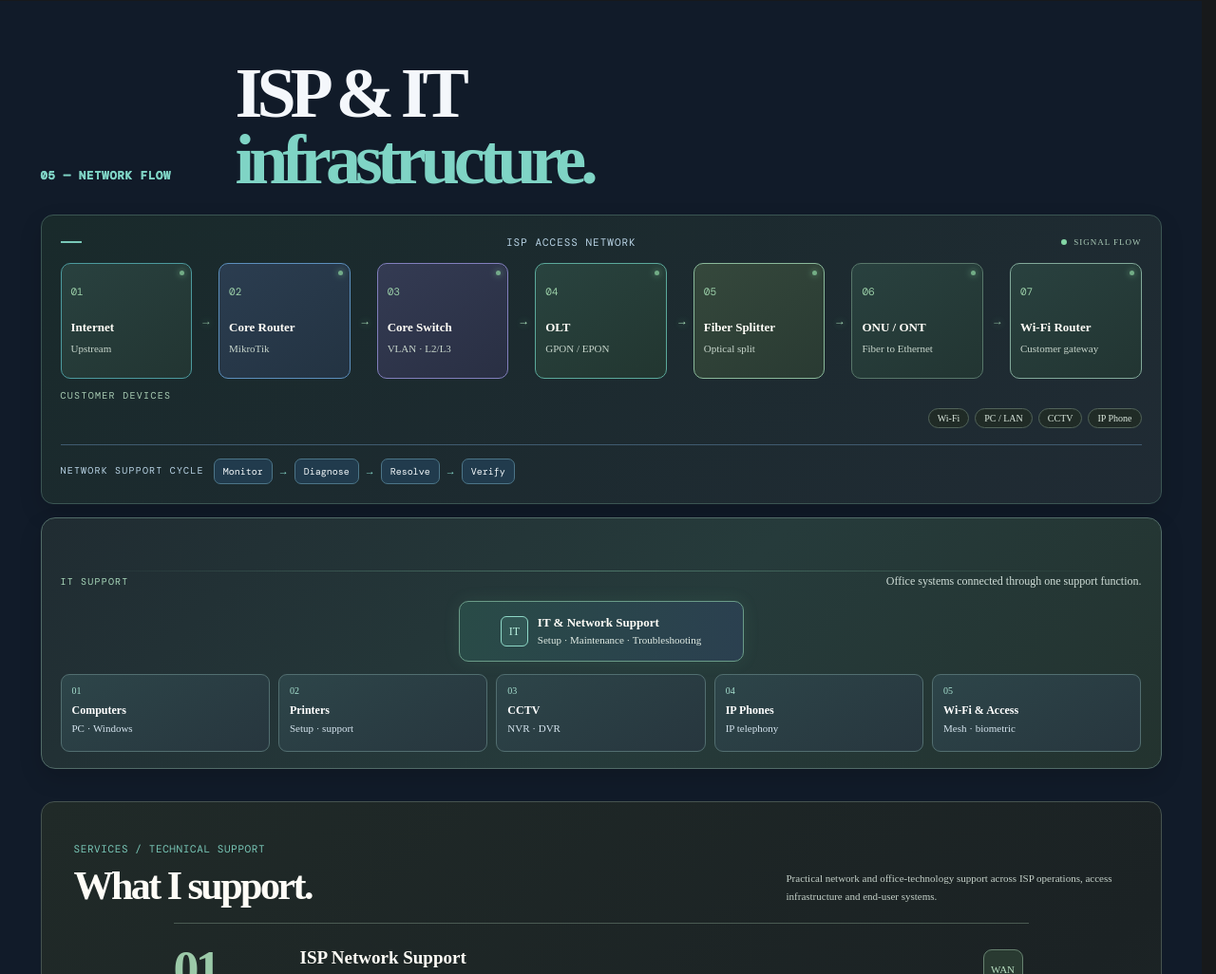
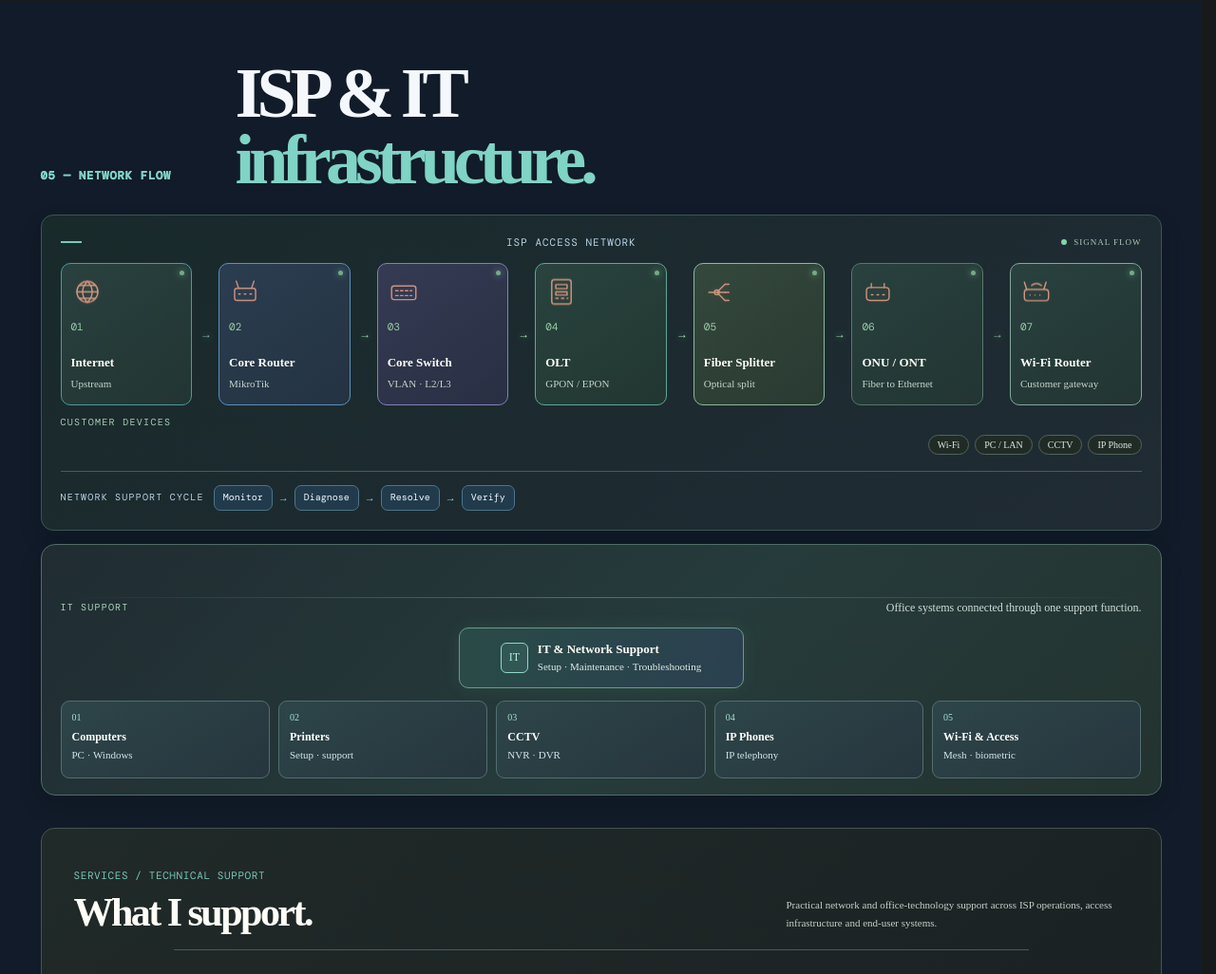
Before and after one commit to farhanahmedturjoy/farhanahmedportfolio, a plain HTML site: page index.html in a window 1280 px wide. Shown: the part 2950-3976 px from the top of the page at 95% size. Drawn offline with nearby package versions, Linux system fonts and the light colour scheme; a web font is replaced by a local one.

Commit message:
Turn network topology equipment into animated icons

```diff
--- a/index.html
+++ b/index.html
@@ -2507,6 +2507,46 @@ html body .btn { font-size: 13px !important; }
 }
 </style>
 
+
+<style id="animated-topology-icons">
+.topology-flow .node{position:relative}
+.topology-flow .node .topology-icon{
+  display:block;width:34px;height:34px;margin:0 0 12px;
+  fill:none;stroke:#f0a58c;stroke-width:1.65;stroke-linecap:round;stroke-linejoin:round;
+  filter:drop-shadow(0 0 5px rgba(240,165,140,.12));
+  animation:topologyIconBreathe 3.2s ease-in-out infinite;
+}
+.topology-flow .node:nth-of-type(3n) .topology-icon{animation-delay:.45s}
+.topology-flow .node:nth-of-type(3n + 1) .topology-icon{animation-delay:.9s}
+.topology-flow .node:hover .topology-icon{stroke:#fff1e8;filter:drop-shadow(0 0 8px rgba(240,165,140,.5))}
+.topology-flow>i{animation:topologySignal 1.7s ease-in-out infinite}
+.topology-flow>i:nth-of-type(2){animation-delay:.2s}
+.topology-flow>i:nth-of-type(3){animation-delay:.4s}
+.topology-flow>i:nth-of-type(4){animation-delay:.6s}
+.topology-flow>i:nth-of-type(5){animation-delay:.8s}
+.topology-flow>i:nth-of-type(6){animation-delay:1s}
+@keyframes topologyIconBreathe{
+  0%,100%{transform:translateY(0);opacity:.82}
+  50%{transform:translateY(-2px);opacity:1}
+}
+@keyframes topologySignal{
+  0%,100%{opacity:.48}
+  50%{opacity:1;text-shadow:0 0 9px rgba(233,154,126,.75)}
+}
+@media(max-width:780px){
+  .topology-flow .node{padding-left:62px}
+  .topology-flow .node .topology-icon{
+    position:absolute;left:15px;top:50%;width:30px;height:30px;margin:0;
+    transform:translateY(-50%);
+  }
+  .topology-flow .node b{left:52px;top:50%;width:21px;height:21px;font-size:9px}
+  .topology-flow .node strong,.topology-flow .node small{margin-left:22px}
+}
+@media(prefers-reduced-motion:reduce){
+  .topology-flow .node .topology-icon,.topology-flow>i{animation:none!important}
+}
+</style>
+
 </head>
 <body>
 <header><div class="wrap"><nav><a class="logo" href="#home">F<b>.</b>A</a><button class="menu-toggle" id="menuToggle" type="button" aria-label="Open navigation menu" aria-expanded="false" aria-controls="siteLinks"><span></span><span></span><span></span></button><div class="links" id="siteLinks"><a href="#profile">Profile</a><a href="#experience">Experience</a><a href="#projects">Projects</a><a href="#skills">Capabilities</a><a href="#education">Education</a><a href="#contact">Contact ↗</a></div><span class="navnote small">PORTFOLIO / 2026</span></nav></div></header>
@@ -2549,13 +2589,13 @@ html body .btn { font-size: 13px !important; }
   <div class="topology-panel reveal">
     <div class="topology-label mono">ISP access network <span class="topology-live"><i></i> SIGNAL FLOW</span></div>
     <div class="topology-flow topology-flow-redesigned" aria-label="Internet connects to core router, core switch, OLT, fiber splitter, ONU, and customer Wi-Fi router">
-      <div class="node"><b>01</b><strong>Internet</strong><small>Upstream</small></div><i aria-hidden="true">→</i>
-      <div class="node"><b>02</b><strong>Core Router</strong><small>MikroTik</small></div><i aria-hidden="true">→</i>
-      <div class="node"><b>03</b><strong>Core Switch</strong><small>VLAN · L2/L3</small></div><i aria-hidden="true">→</i>
-      <div class="node"><b>04</b><strong>OLT</strong><small>GPON / EPON</small></div><i aria-hidden="true">→</i>
-      <div class="node"><b>05</b><strong>Fiber Splitter</strong><small>Optical split</small></div><i aria-hidden="true">→</i>
-      <div class="node"><b>06</b><strong>ONU / ONT</strong><small>Fiber to Ethernet</small></div><i aria-hidden="true">→</i>
-      <div class="node"><b>07</b><strong>Wi-Fi Router</strong><small>Customer gateway</small></div>
+      <div class="node"><svg class="topology-icon" viewBox="0 0 40 40" aria-hidden="true"><circle cx="20" cy="20" r="13"/><path d="M7 20h26M20 7c4 4 6 8 6 13s-2 9-6 13c-4-4-6-8-6-13s2-9 6-13Z"/><path d="M10 12h20M10 28h20"/></svg><b>01</b><strong>Internet</strong><small>Upstream</small></div><i aria-hidden="true">→</i>
+      <div class="node"><svg class="topology-icon" viewBox="0 0 40 40" aria-hidden="true"><rect x="7" y="15" width="26" height="15" rx="3"/><path d="M12 15 9 6m19 9 3-9M12 22h2m5 0h2m5 0h2"/></svg><b>02</b><strong>Core Router</strong><small>MikroTik</small></div><i aria-hidden="true">→</i>
+      <div class="node"><svg class="topology-icon" viewBox="0 0 40 40" aria-hidden="true"><rect x="5" y="12" width="30" height="17" rx="3"/><path d="M10 18h3m3 0h3m3 0h3m3 0h2M10 24h3m3 0h3m3 0h3m3 0h2"/></svg><b>03</b><strong>Core Switch</strong><small>VLAN · L2/L3</small></div><i aria-hidden="true">→</i>
+      <div class="node"><svg class="topology-icon" viewBox="0 0 40 40" aria-hidden="true"><rect x="8" y="5" width="24" height="30" rx="3"/><path d="M13 11h14v5H13zm0 9h14v4H13zm0 8h3m4 0h3m4 0h1"/></svg><b>04</b><strong>OLT</strong><small>GPON / EPON</small></div><i aria-hidden="true">→</i>
+      <div class="node"><svg class="topology-icon" viewBox="0 0 40 40" aria-hidden="true"><path d="M6 20h10m0 0 10-10m-10 10 10 0m-10 0 10 10"/><circle cx="16" cy="20" r="3"/><path d="M26 10h5m-5 10h5m-5 10h5"/></svg><b>05</b><strong>Fiber Splitter</strong><small>Optical split</small></div><i aria-hidden="true">→</i>
+      <div class="node"><svg class="topology-icon" viewBox="0 0 40 40" aria-hidden="true"><rect x="6" y="14" width="28" height="16" rx="4"/><path d="M12 14V9m16 5V9M12 23h2m5 0h2m5 0h2"/></svg><b>06</b><strong>ONU / ONT</strong><small>Fiber to Ethernet</small></div><i aria-hidden="true">→</i>
+      <div class="node"><svg class="topology-icon" viewBox="0 0 40 40" aria-hidden="true"><path d="M8 17 5 8m24 9 3-9"/><rect x="5" y="17" width="30" height="14" rx="4"/><path d="M12 24h.1m6 0h.1m6 0h.1M14 12a9 9 0 0 1 12 0"/></svg><b>07</b><strong>Wi-Fi Router</strong><small>Customer gateway</small></div>
     </div>
     <div class="topology-endpoints"><span class="endpoint-caption">CUSTOMER DEVICES</span><span>Wi-Fi</span><span>PC / LAN</span><span>CCTV</span><span>IP Phone</span></div>
     <div class="workflow"><span class="mono">Network support cycle</span><p><b>Monitor</b><em>→</em><b>Diagnose</b><em>→</em><b>Resolve</b><em>→</em><b>Verify</b></p></div>
```
